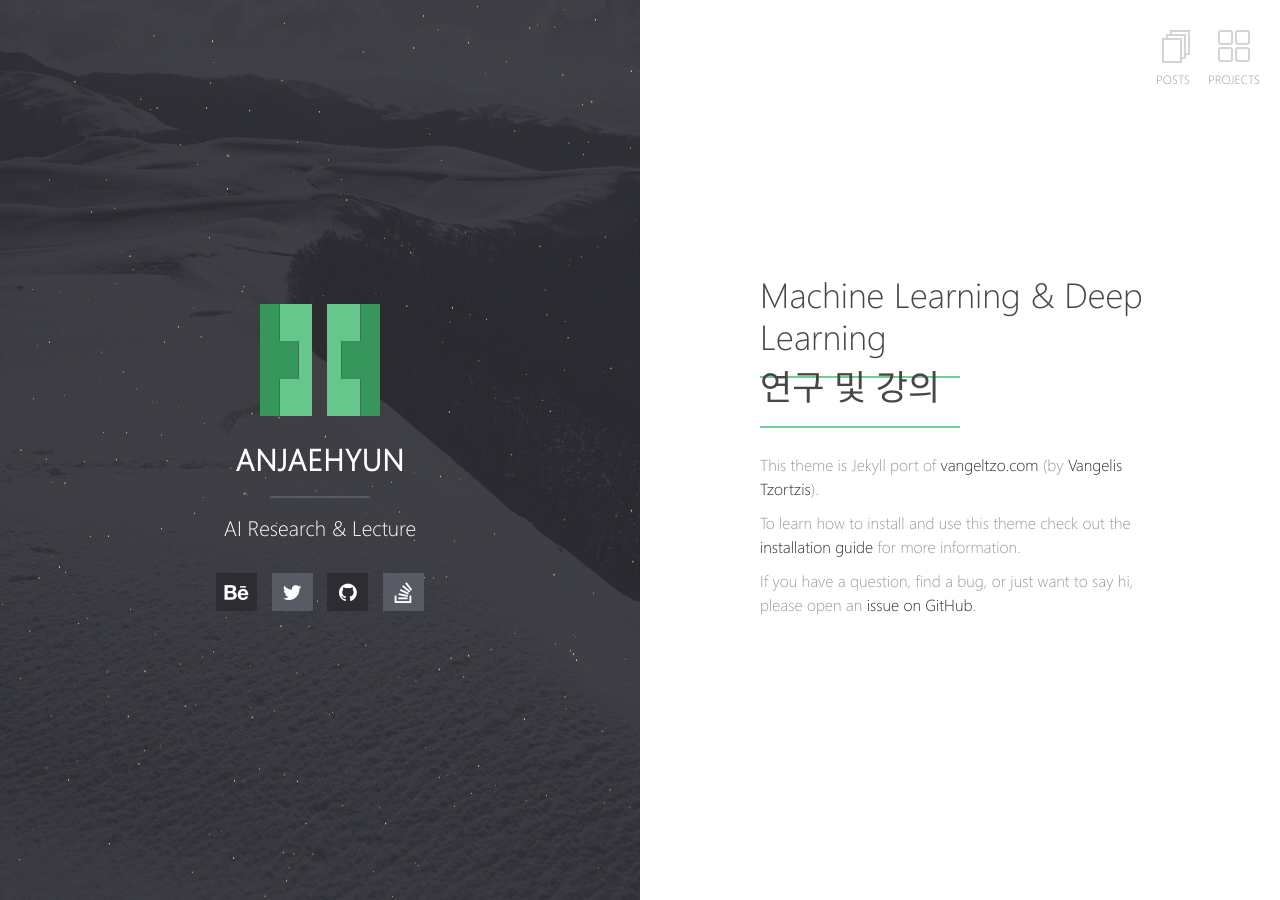
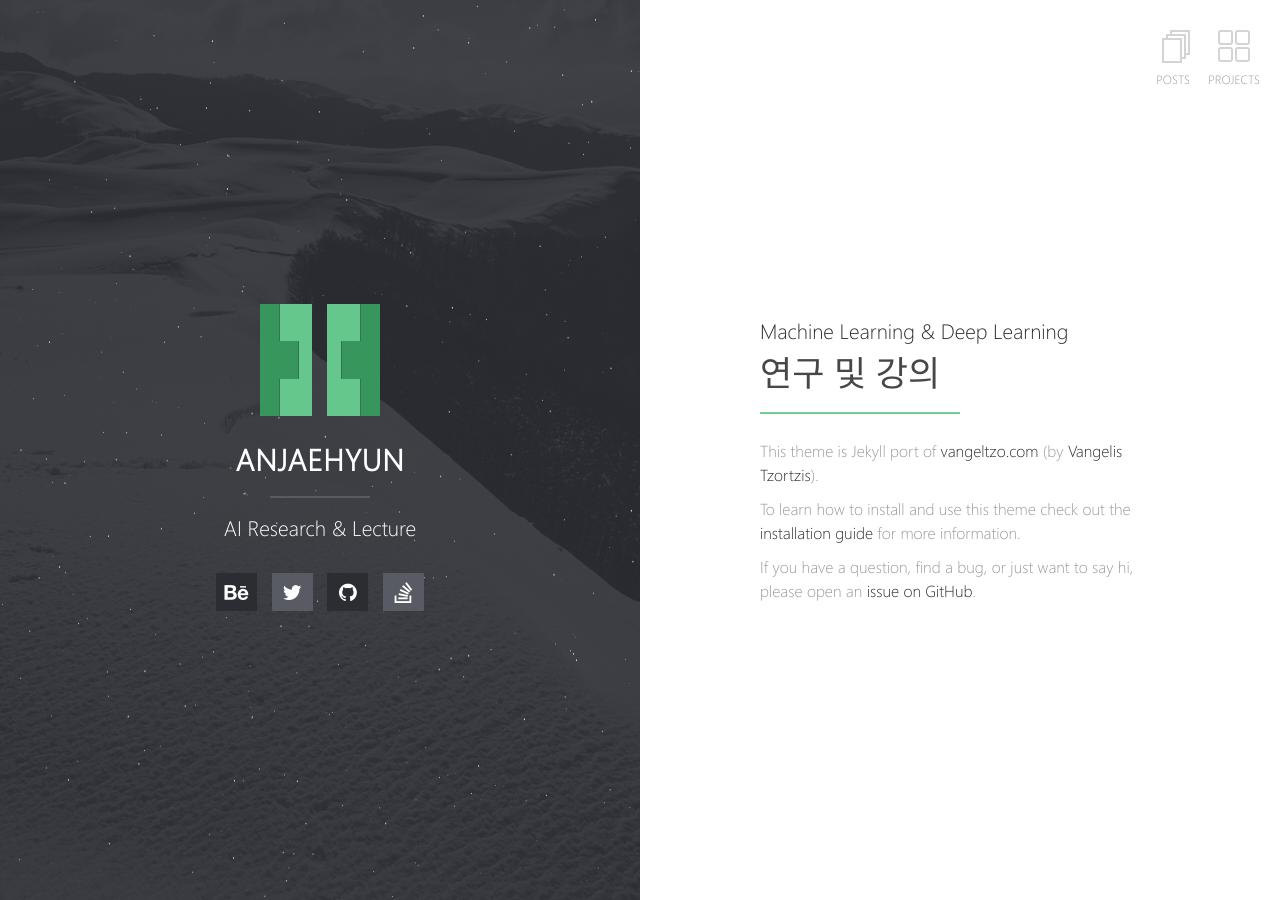
Before and after one commit to anjaehyun17/anjaehyun17.github.io, a Jekyll site: the page built from index.md, in a window 1280 px wide. Built offline with Jekyll 4.4.1, drawn with Linux system fonts in a browser that asks for light colours; our own code applies the rules of GitHub Pages for plain Markdown files.

Commit message:
blog init

```diff
--- a/index.md
+++ b/index.md
@@ -1,9 +1,9 @@
 ---
 layout: home
 ---
-## Machine Learning & Deep Learning
+### Machine Learning & Deep Learning
 
-# 연구 및 강의
+## 연구 및 강의
 
 This theme is Jekyll port of [vangeltzo.com](http://vangeltzo.com/) (by [Vangelis Tzortzis](https://github.com/srekoble)).
 
```
